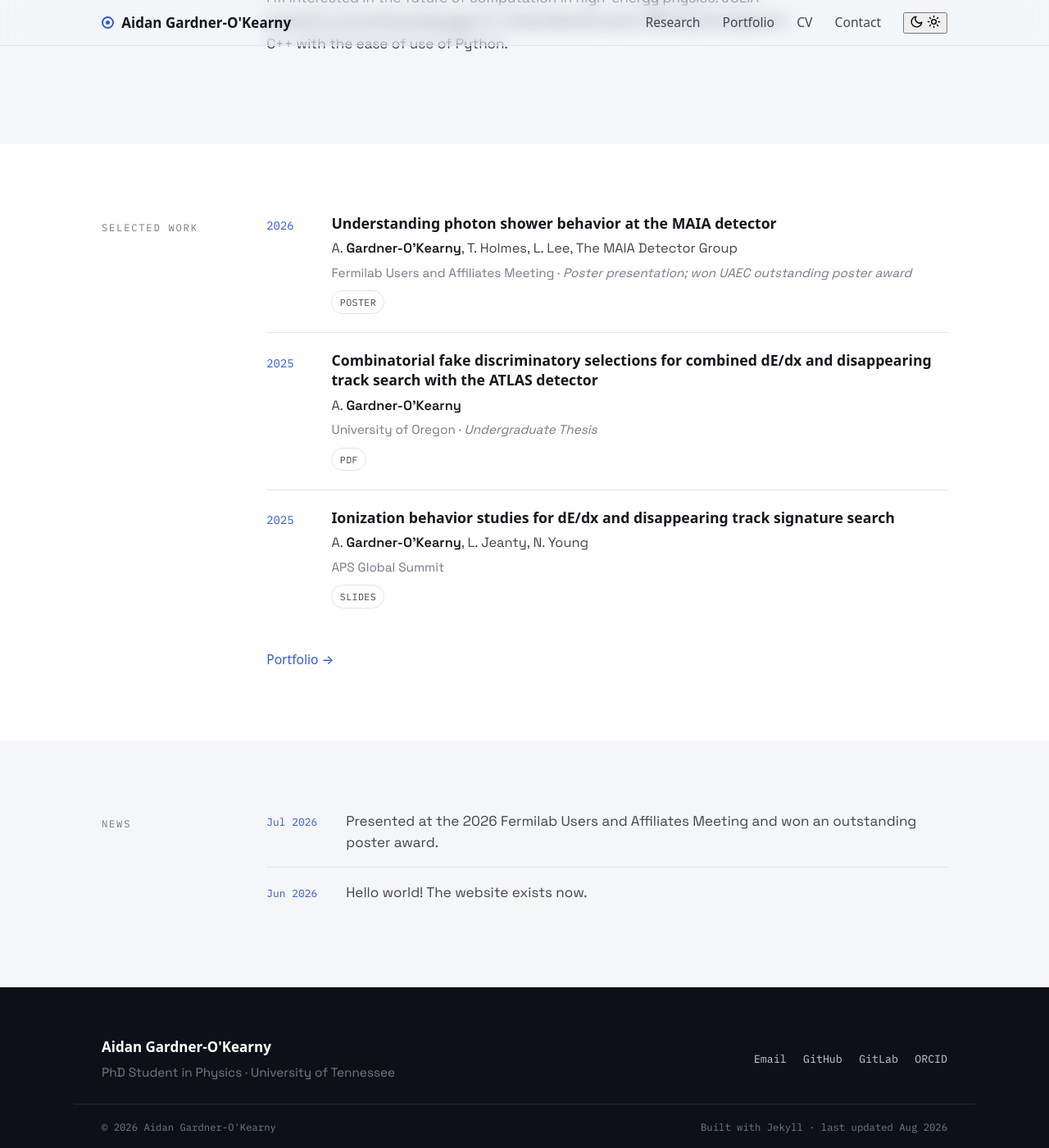
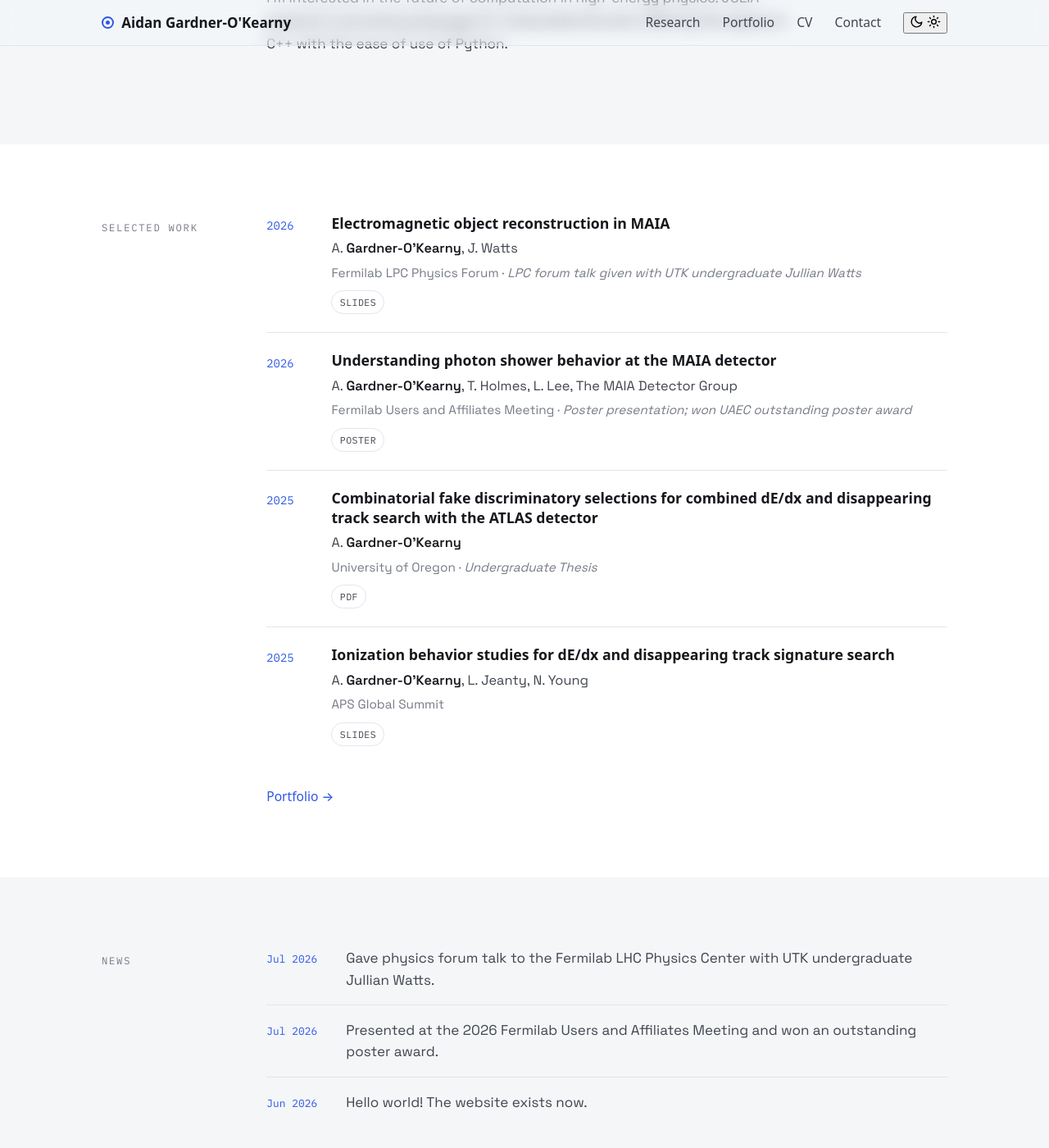
Before and after one commit to aidangardnerokearny/aidangardnerokearny.github.io, a Jekyll site: the page built from index.html, in a window 1280 px wide and 1400 px high, scrolled down 1476 px. Shown: the whole window at 82% size. Built offline with Jekyll 4.4.1, drawn with Linux system fonts in a browser that asks for light colours.

Commit message:
Adding presentation

```diff
--- a/_data/news.yml
+++ b/_data/news.yml
@@ -4,6 +4,8 @@
 #  Use **markdown** for links inside `text`.
 # ─────────────────────────────────────────────────────────────
 
+- date: 2026-07-31
+  text: "Gave physics forum talk to the Fermilab LHC Physics Center with UTK undergraduate Jullian Watts."
 
 - date: 2026-07-23
   text: "Presented at the 2026 Fermilab Users and Affiliates Meeting and won an outstanding  poster award."
--- a/_data/portfolio.yml
+++ b/_data/portfolio.yml
@@ -16,6 +16,15 @@
 author_key: "Gardner-O'Kearny"
 
 list:
+  - title: "Electromagnetic object reconstruction in MAIA"
+    authors: "A. Gardner-O'Kearny, J. Watts"
+    venue: "Fermilab LPC Physics Forum"
+    year: 2026
+    selected: true
+    note: "LPC forum talk given with UTK undergraduate Jullian Watts"
+    links:
+      slides: "assets/portfolio/ago_jwatts_forum_talk.pdf"
+
   - title: "Understanding photon shower behavior at the MAIA detector"
     authors: "A. Gardner-O'Kearny, T. Holmes, L. Lee, The MAIA Detector Group"
     venue: "Fermilab Users and Affiliates Meeting"
```
Also changed, not shown: 1 other file.
